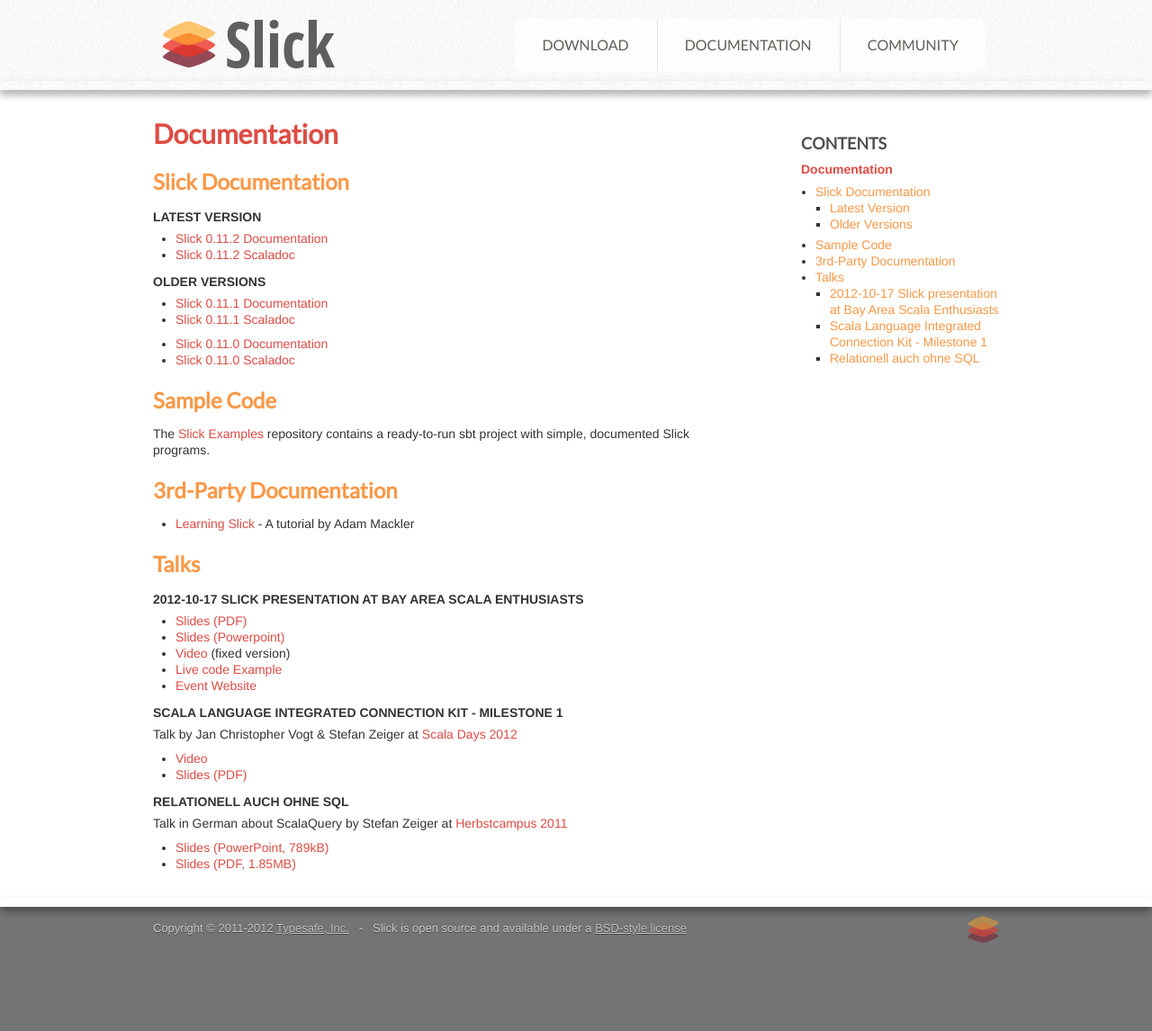
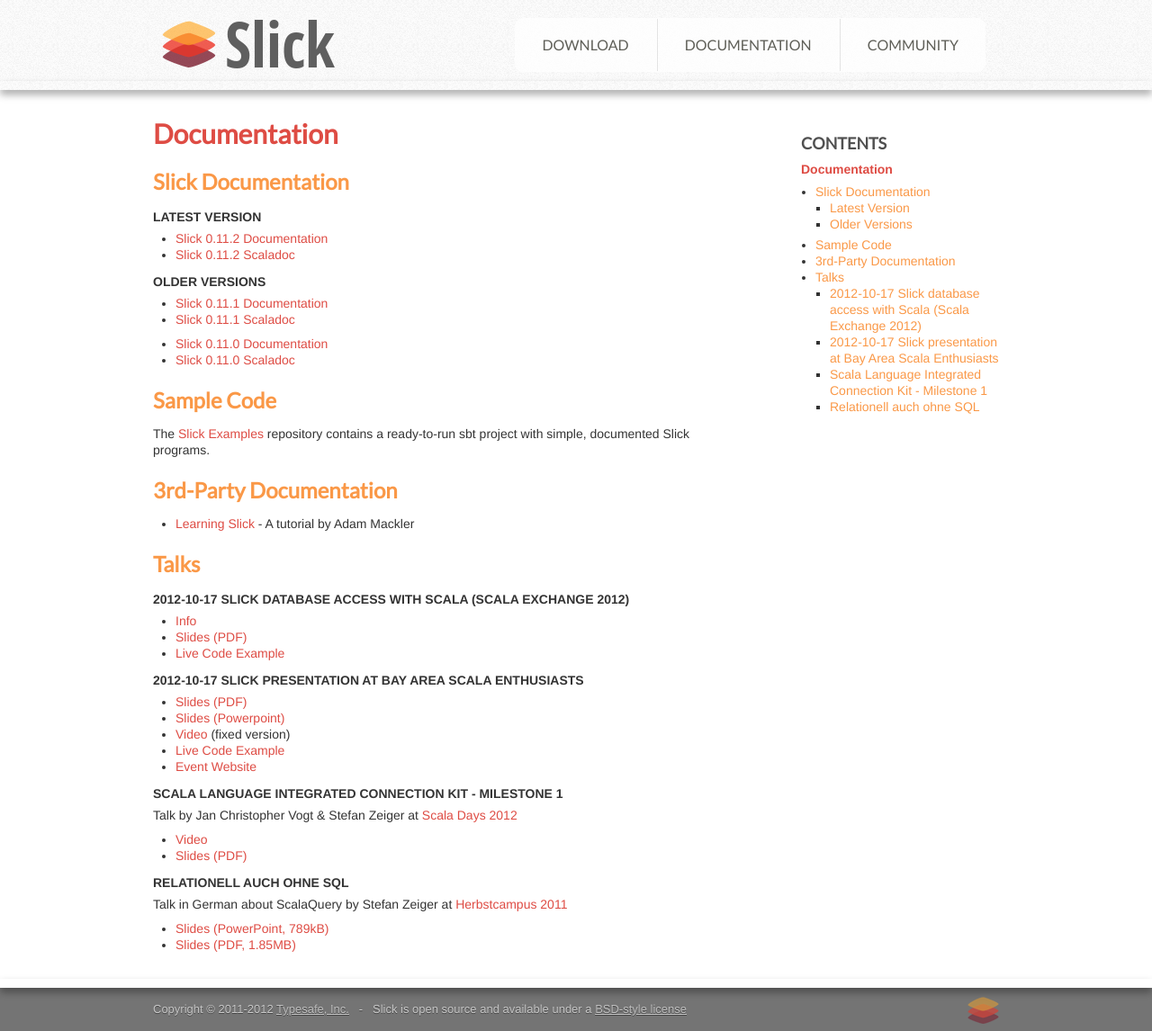
Before and after one commit to slick/slick.github.com, a Jekyll site: the page built from docs/index.md, in a window 1280 px wide. Shown: the whole page at 90% size. Built offline with Jekyll 4.4.1, drawn with Linux system fonts in a browser that asks for light colours; before the commit the page ends 1056 px from its top, so only the background shows below that.

Commit message:
Add ScalaExchange 2012 stuff

```diff
--- a/docs/index.md
+++ b/docs/index.md
@@ -30,12 +30,18 @@
 
 ## Talks
 
+#### 2012-10-17 Slick database access with Scala (Scala Exchange 2012)
+
+* [Info](http://skillsmatter.com/podcast/scala/slick-database-access-with-scala)
+* [Slides (PDF)](/talks/scalax2012/Slick_ScalaExchange_2012.pdf)
+* [Live Code Example](https://github.com/szeiger/slick-scalaexchange2012)
+
 #### 2012-10-17 Slick presentation at Bay Area Scala Enthusiasts
 
 * [Slides (PDF)](/talks/2012-10-17_Typesafe-Slick-presentation-at-BASE/2012-10-17_Typesafe-Slick-presentation-at-BASE.pdf)
 * [Slides (Powerpoint)](/talks/2012-10-17_Typesafe-Slick-presentation-at-BASE/2012-10-17_Typesafe-Slick-presentation-at-BASE.pptx)
 * [Video](http://www.youtube.com/watch?v=mJ_mnEwZMR0) (fixed version)
-* [Live code Example](https://github.com/cvogt/slick-presentation/tree/71f16c23fbb4b6737336ae03eb23a87658a88af8/)
+* [Live Code Example](https://github.com/cvogt/slick-presentation/tree/71f16c23fbb4b6737336ae03eb23a87658a88af8/)
 * [Event Website](http://www.meetup.com/Bay-Area-Scala-Enthusiasts/events/80269142/)
 
 #### Scala Language Integrated Connection Kit - Milestone 1
```
Also changed, not shown: 1 other file.
